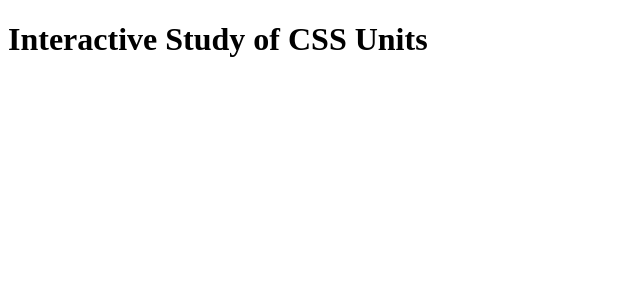
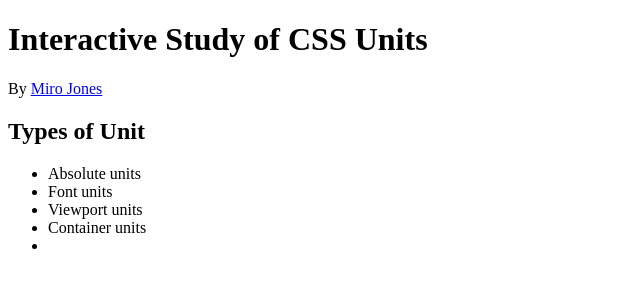
Before and after one commit to mirojones/measure, a plain HTML site: page index.html in a window 1280 px wide. Shown: the whole page, without its empty margins (0-640 px from the left). Drawn offline with Linux system fonts and the light colour scheme.

Commit message:
Update index.html

```diff
--- a/index.html
+++ b/index.html
@@ -1,5 +1,5 @@
 <!DOCTYPE html>
-<html lang="en">
+<html lang="en-AU">
   <head>
     <meta charset="utf-8">
 
@@ -8,8 +8,19 @@
   <body>
     <header>
       <h1>Interactive Study of CSS Units</h1>
+      <p>By <a href="https://mirojones.github.io" target="_blank">Miro Jones</a></p>
     </header>
     <main>
+      <section>
+        <h2>Types of Unit</h2>
+        <ul>
+          <li>Absolute units</li>
+          <li>Font units</li>
+          <li>Viewport units</li>
+          <li>Container units</li>
+          <li></li>
+        </ul>
+      </section>
     </main>
     <footer>
     </footer>
```
